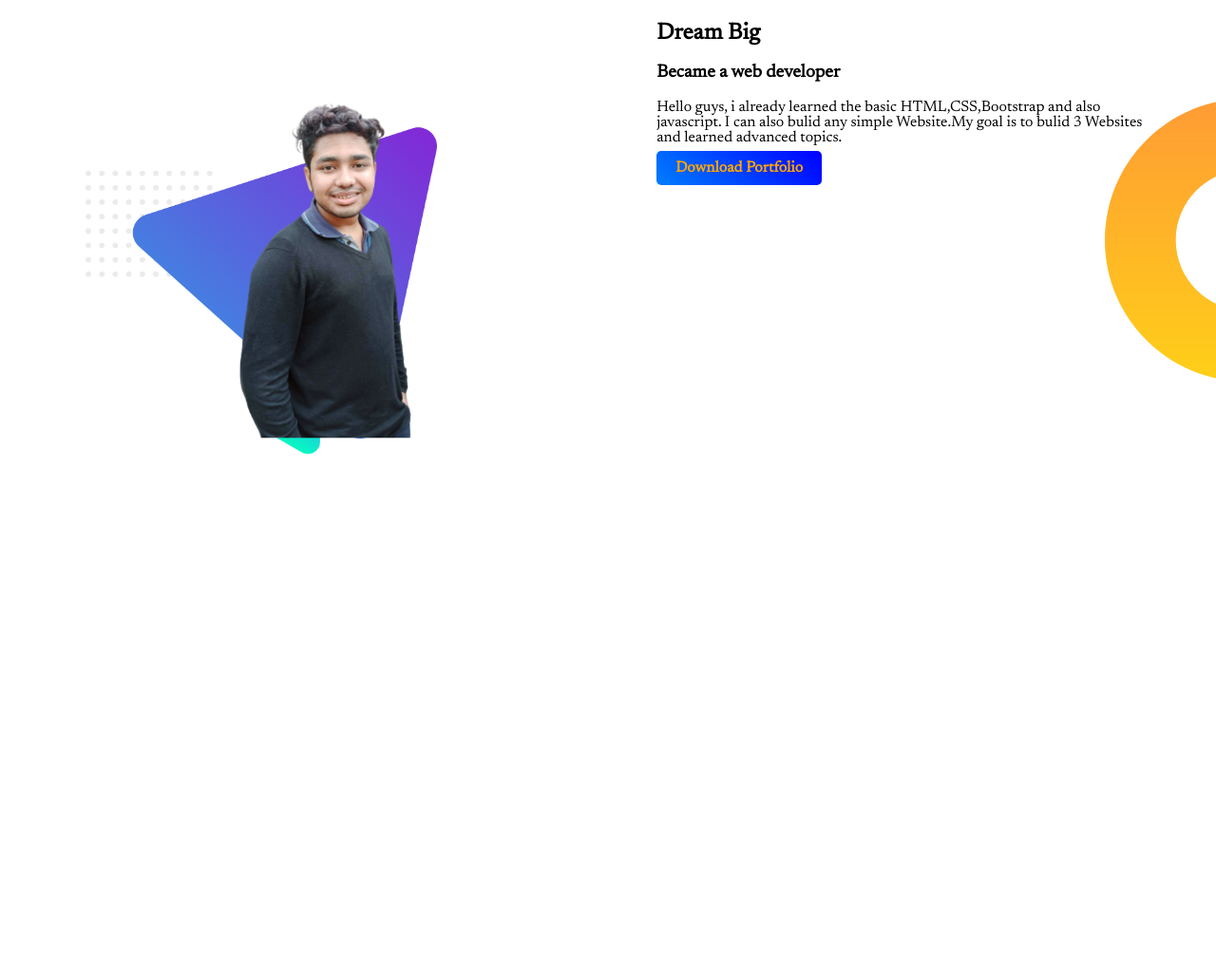
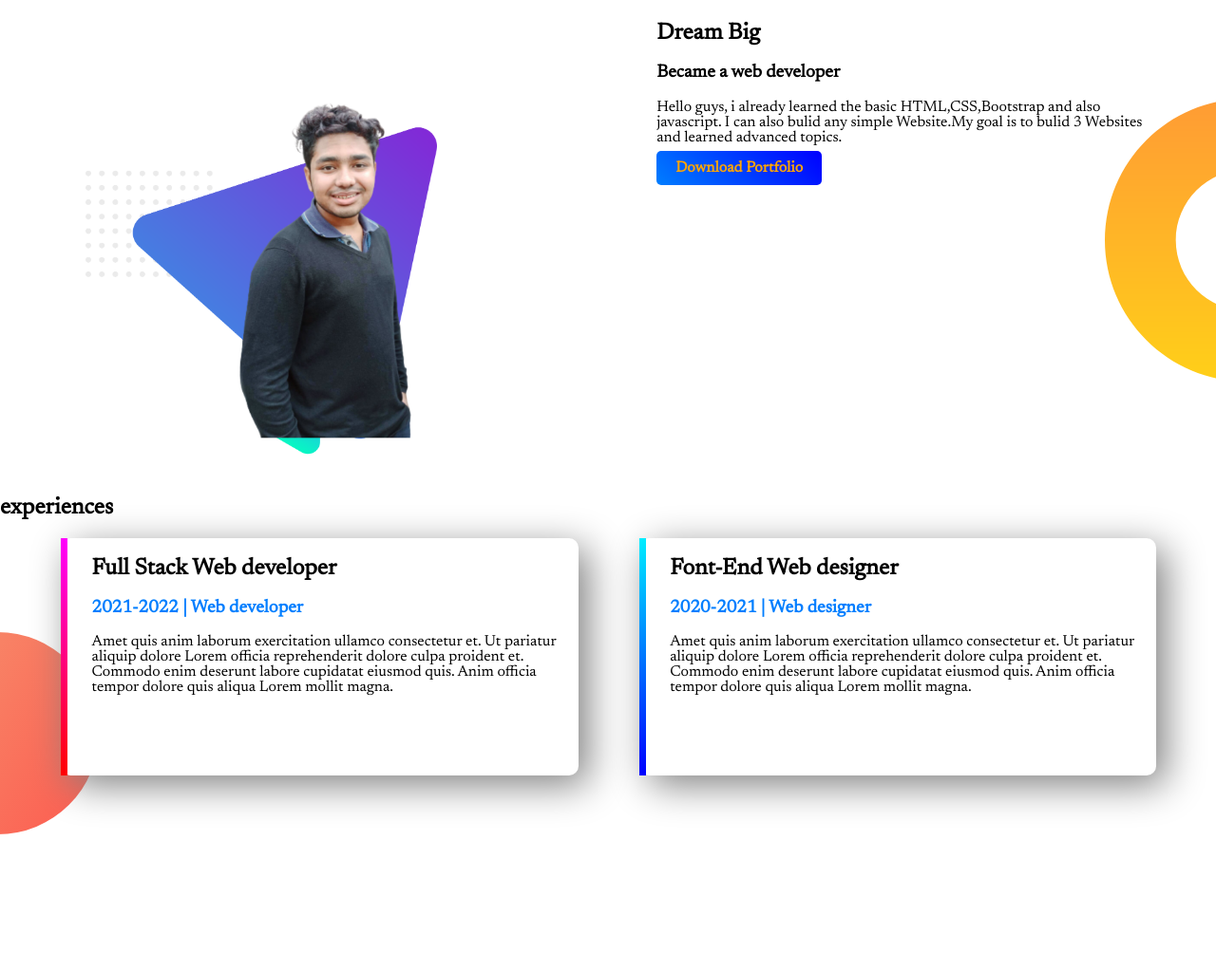
Before and after one commit to SouravBasak-Alien/my-portfolio, a plain HTML site: page index.html in a window 1280 px wide. Shown: the part 497-1520 px from the top of the page at 95% size. Before the commit the page ends 1000 px from the top, so only its background shows below. Drawn offline with Linux system fonts and the light colour scheme.

Commit message:
all done

```diff
--- a/index.html
+++ b/index.html
@@ -15,7 +15,7 @@
     <section class="top-banner">
            <div class="half-side">
                 <h1>Welcome To</h1>
-                <h1><span class="name-highlight">Alien</span> Website</h1>
+                <h1><span class="blue-highlight">Alien</span> Website</h1>
                 <h3>web developer</h3>
                 <p>Hello, My name is Sourav Basak (Alien). I am a web designer. If you need to design & develop your web sites i am here to get your project done. I will follow your instruction unlit you are satisfied.</p>
 
@@ -35,10 +35,27 @@
                 <h2>Dream Big</h2>
                 <h3>Became a web developer</h3>
                 <p>Hello guys, i already learned the basic HTML,CSS,Bootstrap and also javascript. I can also bulid any simple Website.My goal is to bulid 3 Websites and learned advanced topics.</p>
-              <a class="hire-me" target="_blank" href="#">Download Portfolio</a>
+            <a class="hire-me" target="_blank" href="#">Download Portfolio</a>
 
             </div>
     </section>
+    <section class="experience-area">
+        <h2>experiences</h2>
+       <div class="half-side border-box" id="Web-developer">
+           <h2>Full Stack Web developer</h2>
+           <h3><span class="blue-highlight"> 2021-2022 | Web developer </span></h3>
+           <p>Amet quis anim laborum exercitation ullamco consectetur et. Ut pariatur aliquip dolore Lorem officia reprehenderit dolore culpa proident et. Commodo enim deserunt labore cupidatat eiusmod quis. Anim officia tempor dolore quis aliqua Lorem mollit magna. </p>
+
+       </div>
+       <div class="half-side border-box" id="Web-designer">
+           <h2>Font-End Web designer</h2>
+           <h3><span class="blue-highlight">2020-2021 | Web designer </span></h3>
+           <p>Amet quis anim laborum exercitation ullamco consectetur et. Ut pariatur aliquip dolore Lorem officia reprehenderit dolore culpa proident et. Commodo enim deserunt labore cupidatat eiusmod quis. Anim officia tempor dolore quis aliqua Lorem mollit magna. </p>
+
+    </div>
+
+    </section>
+
 
 </body>
 
--- a/style.css
+++ b/style.css
@@ -6,7 +6,7 @@ body{
 h1{
     font-size: 50px ;
 }
-.name-highlight{
+.blue-highlight{
     color: #007eff;
 }
 .half-side{
@@ -45,3 +45,27 @@ section{
     background-position: right;
 
 }
+.border-box{
+    box-shadow: 10px 10px 40px gray ;
+    border-radius: 10px;
+    height: 50%;
+    background-color: white;
+
+}
+.experience-area{
+    background-image: url("image/exp-bg.png");
+    background-repeat: no-repeat;
+    background-position: left;
+
+}
+#Web-developer{
+    border-left: 7px solid;
+    border-image: linear-gradient(180deg, rgb(255, 0, 255), red);
+    border-image-slice: 1;
+
+}
+#Web-designer{
+    border-left: 7px solid;
+    border-image: linear-gradient(rgb(0, 238, 255), blue);
+    border-image-slice: 1;
+}
```
